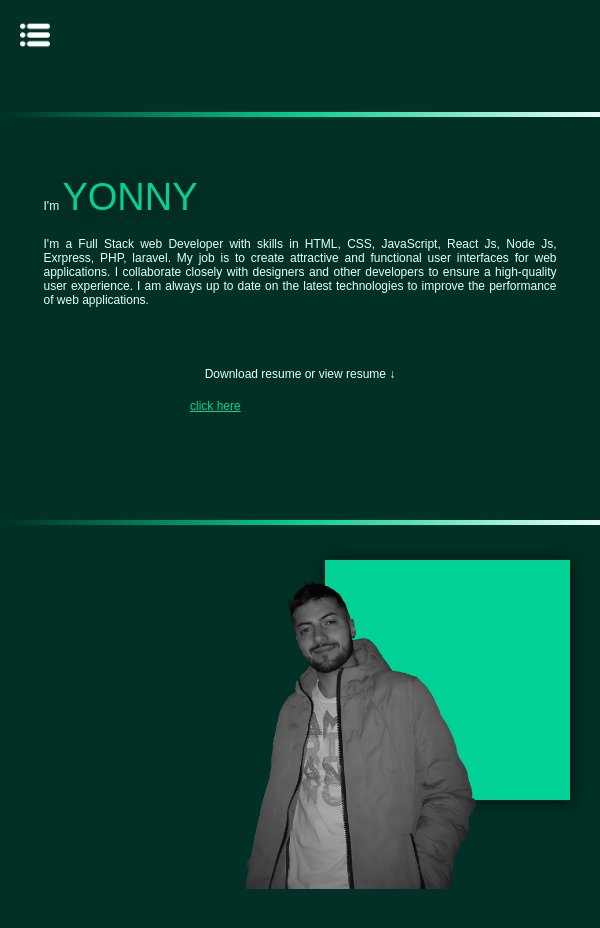
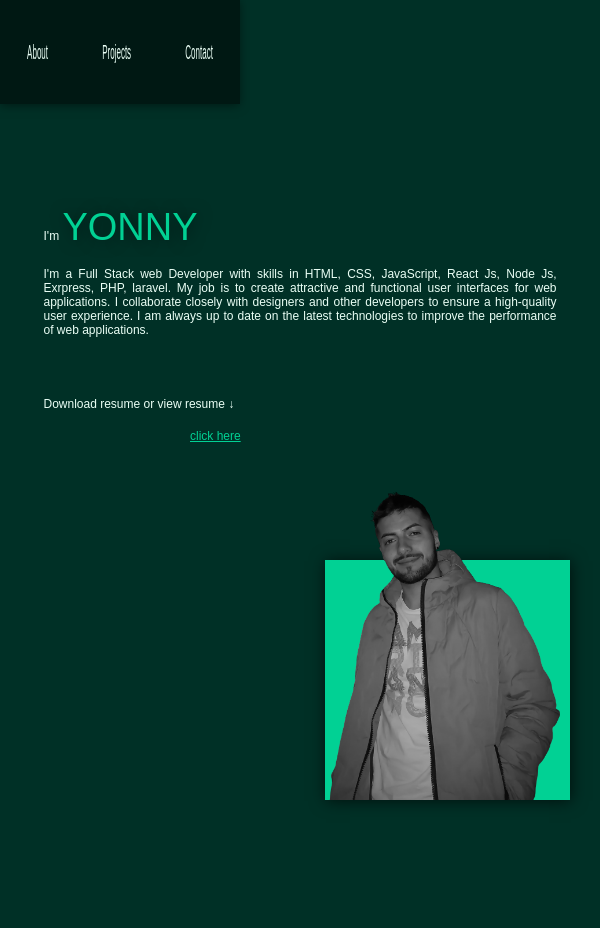
Before and after one commit to yonny-147/Resume, a React (Vite) app: page / in a window 600 px wide. Shown: the top 928 px of the page. Built offline with nearby package versions, Linux system fonts and the light colour scheme; a web font is replaced by a local one.

Commit message:
Resume 4.5

```diff
--- a/src/components/BarNavegation.jsx
+++ b/src/components/BarNavegation.jsx
@@ -5,7 +5,7 @@ export const BarNavegation = () => {
   return (
     <>
     <div className='header'>
-        <img className='cancel' src="../public/imgs/cancelar.png" alt="" />
+        <img className='cancel' src="./imgs/cancelar.png" alt="" />
         <nav>
             <ul>
                 <li>
@@ -21,7 +21,7 @@ export const BarNavegation = () => {
         </nav>
     </div>
     <div>
-        <img className='menu' src="../public/imgs/menu.png" alt="menu" />
+        <img className='menu' src="./imgs/menu.png" alt="menu" />
     </div>
     </>
   )
--- a/src/styles/index.css
+++ b/src/styles/index.css
@@ -33,12 +33,14 @@ nav{
 }
 
 .menu{
+    display: none;
     width: 30px;
     margin: 20px;
     filter: invert(99%) sepia(0%) saturate(0%) hue-rotate(217deg) brightness(109%) contrast(102%);
 }
 
 .cancel{
+    display: none;
     position: absolute;
     width: 15px;
     filter: invert(99%) sepia(0%) saturate(0%) hue-rotate(217deg) brightness(109%) contrast(102%);
@@ -569,10 +571,19 @@ p{
         margin: auto;
     }
 
+    .cancel{
+        display: block;
+    }
+
     nav ul{
         height: 100%;
         flex-direction: column;
     }
+
+    .menu{
+        display: block;
+    }
+
 
     .position1{
         display: block;
@@ -706,160 +717,3 @@ p{
         width: 35px;
     }
 }
-
-
-@media(min-width: 375px) and (max-width: 667px){
-    .position2{
-        top: 72%;
-    }
-
-    .curriDownload{
-        text-align: center;
-    }
-
-    .containerImage{
-        height: 45vh;
-    }
-
-    .marco{
-        margin-top: 40px;
-    }
-
-    .image{
-        top: 73.4%;
-        right: 16%;
-    }
-
-    .socialImg{
-        width: 45px;
-    }
-}
-
-@media(min-width: 414px) and (max-width: 896px){
-    .position2{
-        top: 65%;
-    }
-
-    .image{
-        top: 70%;
-        right: 19%;
-    }
-
-    .containerImage{
-        height: 40vh;
-    }
-
-    .img{
-        display: flex;
-        flex-direction: column;
-    }
-
-    .tittleProject{
-        margin: 20px;
-    }
-
-    .containerContact{
-        height: 580px;
-    }
-}
-
-@media(min-width: 390px) and (max-width: 894px){
-    .position2{
-        top: 65%;
-    }
-
-    .image{
-        top: 70.6%;
-    }
-
-    .tittleProject{
-        margin: 20px;
-    }
-
-    .containerContact{
-        height: 580px;
-    }
-}
-
-@media(min-width: 430px) and (max-width: 932px){
-    .header{
-        display: none;
-        position: absolute;
-        height: 100vh;
-        z-index: 1;
-        background-color: #003026;
-    }
-
-    nav{
-        height: 100vh;
-        margin: auto;
-    }
-
-    nav ul{
-        height: 100%;
-        flex-direction: column;
-    }
-
-    .position1{
-        display: block;
-        top: 14%;
-    }
-
-    .position2{
-        display: block;
-        top: 65%;
-    }
-
-    .containerImage{
-        height: 30vh;
-    }
-
-    .image{
-        top: 65.9%;
-    }
-}
-
-@media(min-width: 412px) and (max-width: 915px){
-    .containerImage{
-        height: 35vh;
-    }
-
-    .image{
-        top: 69.8%;
-        right: 19%;
-    }
-}
-
-@media(min-width: 360px) and (max-width: 740px){
-    .position2{
-        top: 70%;
-    }
-
-    .containerImage{
-        height: 40vh;
-    }
-
-    .image{
-        top: 72%;
-        right: 15%;
-    }
-}
-
-@media(min-width: 412px) and (max-width: 915px){
-    .position2{
-        top: 65%;
-    }
-
-    .containerImage{
-        height: 35vh;
-    }
-
-    .image{
-        top: 69.9%;
-        right: 19%;
-    }
-}
-
-@media(min-width: 768px) and (max-width: 1024px){
-
-}
```
